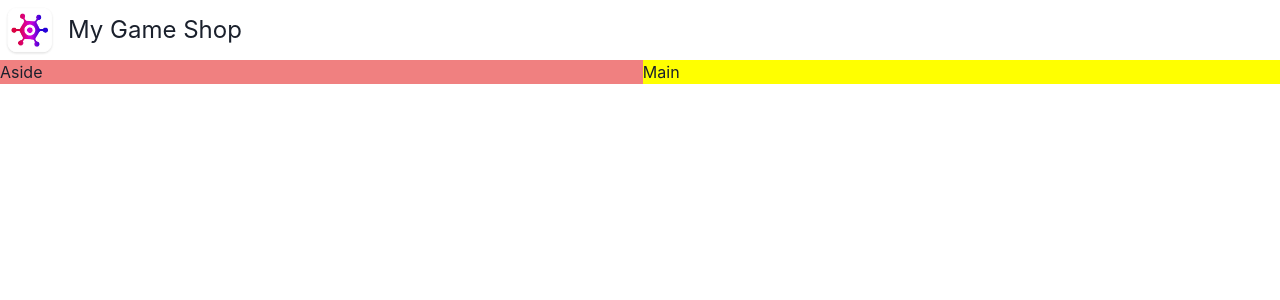
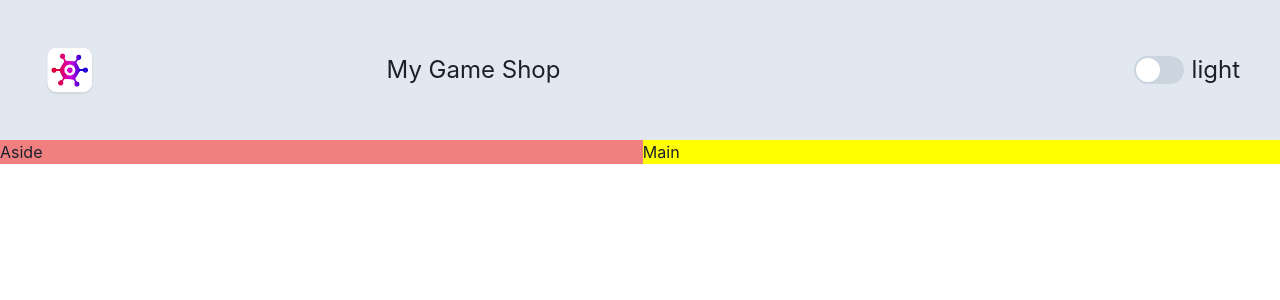
Before and after one commit to haspeltamir/My_Game_Shop, a React (Vite) app: page / in a window 1280 px wide. Shown: the top 300 px of the page. Built offline with nearby package versions, Linux system fonts and the light colour scheme.

Commit message:
complete the color mode switch

```diff
--- a/src/App.tsx
+++ b/src/App.tsx
@@ -51,7 +51,8 @@ function App() {
       // gap={4}
       >
 
-        <GridItem area={'nav'}>      <NavBar />
+        <GridItem area={'nav'}>
+          <NavBar />
         </GridItem>
         {/* show will only render on correct size */}
         <Show above="lg">
--- a/src/components/2_NavBar/NavBar.tsx
+++ b/src/components/2_NavBar/NavBar.tsx
@@ -1,6 +1,7 @@
 import { HStack, Image, Text } from '@chakra-ui/react';
 import { Fragment, ReactNode } from 'react';
 import logo from '../../assets/Logo/logo.webp';
+import ChangeColorMode from '../3_ColorMode_Switch/ChangeColorMode';
 interface Props {
     item?: string;
     children?: ReactNode
@@ -16,10 +17,21 @@ function NavBar(
             <div>
                 {item}
             </div>
-            <HStack>
+
+            {/* We use horizontal stack Because we want to have a switch,
+            And next to it, a label.  */}
+            <HStack justifyContent={"space-between"} p={10} bg="gray.200"
+            >
+
                 <Image src={logo} alt="logo" boxSize="60px" />
+
                 {/* <Image src="https://via.placeholder.com/150" alt="placeholder" /> */}
                 <Text fontSize="2xl">My Game Shop</Text>
+
+                {/*
+                add the ChangeColorMode component to the NavBar component on the right side of the logo.
+                */}
+                <ChangeColorMode />
 
             </HStack>
         </Fragment>
--- /dev/null
+++ b/src/components/3_ColorMode_Switch/ChangeColorMode.tsx
@@ -0,0 +1,37 @@
+/*
+in order to change the color mode of the app in chakra ui,
+we need to use the ColorModeProvider component.
+The ColorModeProvider component is a context provider that passes the color mode
+value to all its children.
+
+we can also use a Costum hook called "useColorMode" to change the color mode of the app.
+*/
+
+import { HStack, Switch, Text, useColorMode } from '@chakra-ui/react';
+import { Fragment } from 'react';
+
+
+// const ChangeColorMode = (props: Props) => {
+function ChangeColorMode() {
+
+    const { colorMode, toggleColorMode } = useColorMode();
+
+    return (
+        <Fragment>
+            <div>
+            </div>
+            <HStack>
+                <Switch
+                    colorScheme="teal"
+                    size="lg"
+                    isChecked={colorMode === 'dark'}
+                    onChange={toggleColorMode}
+                />
+                <Text fontSize="2xl">{colorMode}</Text>
+            </HStack>
+
+        </Fragment>
+    )
+}
+
+export default ChangeColorMode;
```
